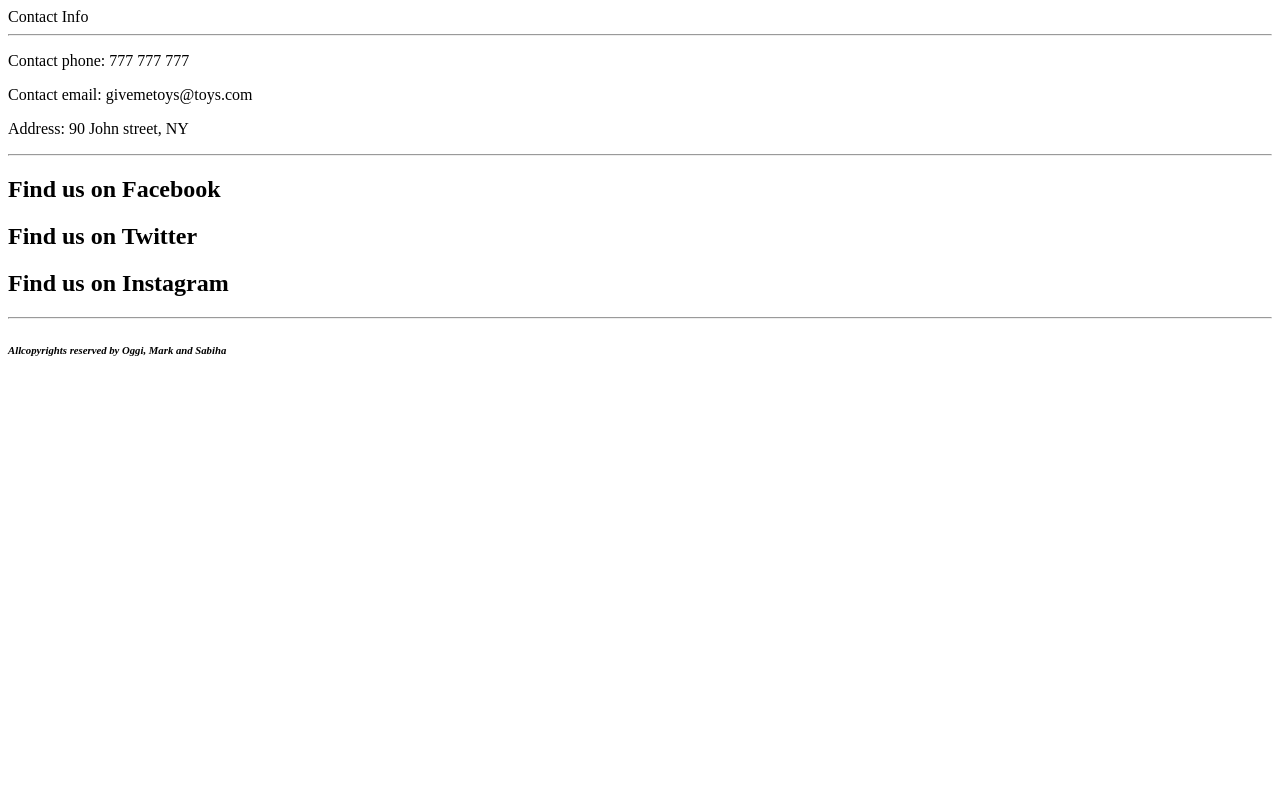
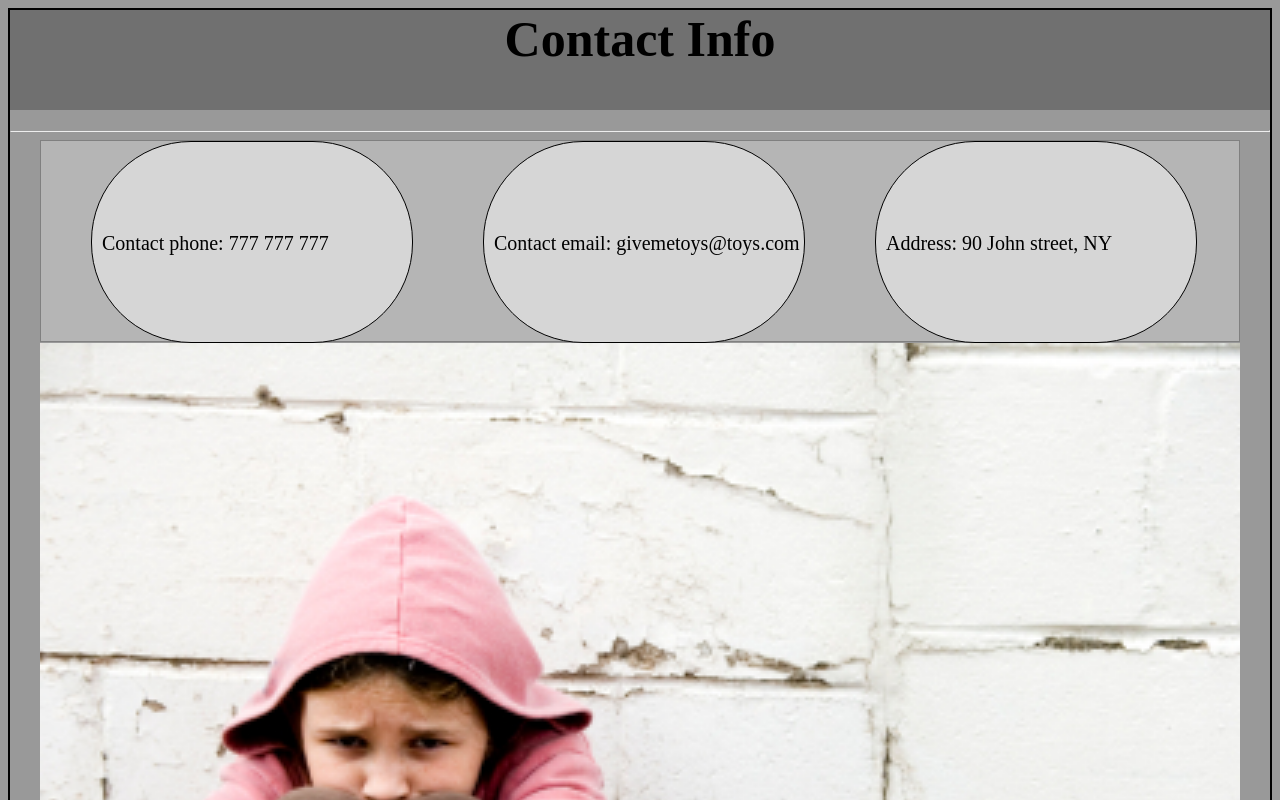
Before and after one commit to OggiDanailov/Homework_Lecture4, a plain HTML site: page page3.html in a window 1280 px wide. Shown: the top 800 px of the page. Drawn offline with Linux system fonts and the light colour scheme.

Commit message:
page 3 layouted and ready for final revision

```diff
--- a/page3.html
+++ b/page3.html
@@ -1,47 +1,61 @@
 <!Doctype html>
 <html>
-
-<header>
-
+<head>
 	<title>Contact info page</title>
 	<link rel="stylesheet" type="text/css" href="style/page3.css">
-	<div id="header"
+</head>
+
+	<div id="header">
 		<h1>Contact Info</h1>
-
 	</div>
 
 	<hr>
 
-</header>
+
 
 <body>
 
 <div id="container">
- 	<p id="first">
- 		<span class="opener">Contact phone: 777 777 777</span>
-	</p>
 
-	<p id="second">
-	<span class="opener">Contact email: givemetoys@toys.com</span>
-	</p>
 
-	<p id="third">
-	<span class="opener">Address: 90 John street, NY</span>
-	</p>
 
-</div>
+	<div id="circle_holder">
+		<div class="circle">
+			<p>Contact phone: 777 777 777</p>
+		</div>
+		<div class="circle">
+			<p>Contact email: givemetoys@toys.com</p>
+		</div>
+		<div class="circle">
+			<p>Address: 90 John street, NY</p>
+		</div>
+	</div>
 
-<hr>
-
-<div id="Links">
-	<h2>Find us on Facebook</h2>
-	<h2>Find us on Twitter</h2>
-	<h2>Find us on Instagram</h2>
-</div>
+	<!-- <div id="image"> -->
+		<img src="images/homeless child.jpg">
+	</div>
 
 <hr>
 
 
+<div id="square_holder">
+		<div class="square">
+			 <a href="https://www.facebook.com" target="_blank"> <p>Find us on Facebook</p> </a>
+		</div>
+
+		<div class="square">
+			<a href="https://www.twitter.com" target="_blank"> <p>Find us on Twitter</p> </a>
+		</div>
+		<div class="square">
+			<a href="https://www.instagram.com" target="_blank"> <p>Find us on Instagram</p> </a>
+		</div>
+	</div>
+
+
+
+<hr>
+
+</div>
 
 
 </body>
--- a/style/page3.css
+++ b/style/page3.css
@@ -1,46 +1,87 @@
 
-/*html {
-	margin: auto;
-	width: 1200px;
-	padding-left: 0px 30px 0px 30px;
-	border-color: red;
-	background-color: lightyellow;
+
+body {
+
+	background-color: #999999;
+	border: solid black 2px;
+}
+
+#container {
+	max-width: 1200px;
+	min-height: 500px;
+	margin: 0 auto;
+
 }
 
 #header {
-	width: 1200px;
+	margin-bottom: 20px;
+}
+
+h1 {
+	background-color: #707070;
+	font-size: 50px;
+	margin: 0px 0px;
 	height: 100px;
-	background-color: lightgrey;
-	font-size: 100px;
-	padding:20px 0px 20px 20px;
 	text-align: center;
 }
 
-/*#container {
-	margin: 0px 30px 0px 30px;
-	width: 1200px;
-	height: 900px;
-	border: 10px solid red;
-	margin: 0 auto;
+
+#circle_holder {
+	width:200vx;
+	height:200px;
+	border:grey solid 1px ;
+	background-color: #B5B5B5;
+	margin-bottom: 0px;
+
 }
 
-#first, #second, #third, #fourth{
-	width: 200px;
-	height: 200px;
-	display: inline-block;
-	border: 1px solid black;
-	padding: 0px 10px 0px 10px;
-	border-radius: 50%;
+	.circle {
+		width:320px;
+		height:200px;
+		margin: 0px 20px 0px 50px;
+		border:1px solid black;
+		border-radius: 100px;
+		float:left;
+		background-color: #D6D6D6;
 }
 
+	.circle p {
+		width:400px;
+		margin:0px auto;
+		padding: 90px 10px 10px 10px;
+		font-size: 20px;
+	}
 
- {
-	clear: all;
-	border: 1px solid black;
-	border-radius: 50%;
+ img {
+ 	width: 1200px;
+ 	height: 900px;
+ }
+
+	#square_holder {
+	width:200vx;
+	height:200px;
+	border:1px solid grey;
+	background-color: #B5B5B5;
+	}
+
+	.square {
+		width:320px;
+		height:200px;
+		margin: 0px 20px 0px 50px;
+		border:1px solid black;
+		border-radius: 100px;
+		float:left;
+		background-color: #D6D6D6;
+}
+
+	.square p {
+		width:400px;
+		margin:0px auto;
+		padding: 90px 10px 10px 10px;
+		font-size: 20px;
+	}
 
 
-
-footer {
-	text-align: right;
-}
+	footer {
+		padding-left: 20px;
+	}
```
Also changed, not shown: images/homeless child.jpg (added).
